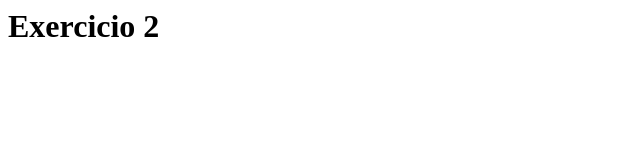
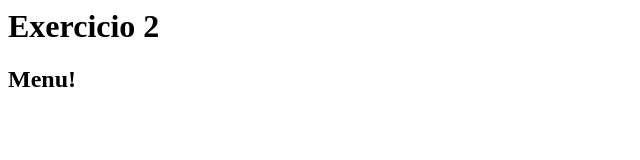
Before and after one commit to gabyfnunes/vemserdbc-metallica, a plain HTML site: page index.html in a window 1280 px wide. Shown: the full height of the page, 0-640 px from the left. Drawn offline with Linux system fonts and the light colour scheme.

Commit message:
Alteração menu

```diff
--- a/index.html
+++ b/index.html
@@ -1 +1,2 @@
 <h1>Exercicio 2</h1>
+<h2>Menu!</h2>
```
